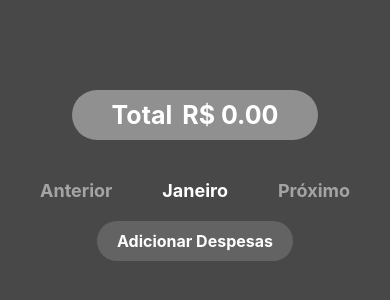
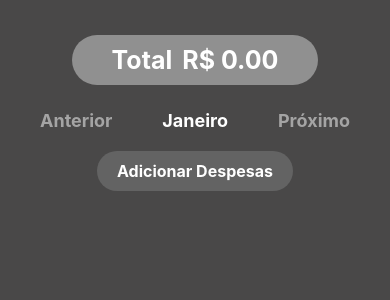
Before and after one commit to luisa-diniz/finances-app, a React Native app: screen / in a window 390 px wide. Shown: the top 300 px of the page. Built offline with nearby package versions, Linux system fonts and the light colour scheme.

Commit message:
adding scroll bar to the flatlists

```diff
--- a/src/components/Main/index.tsx
+++ b/src/components/Main/index.tsx
@@ -1,8 +1,7 @@
 import React, { useState, useEffect } from 'react';
-import { StyleSheet, Text, View, TextInput, FlatList, Alert, Modal, TouchableOpacity } from 'react-native';
+import { StyleSheet, Text, View, TextInput, FlatList, Alert, Modal, TouchableOpacity, Image } from 'react-native';
 import { Picker } from '@react-native-picker/picker';
 import AsyncStorage from '@react-native-async-storage/async-storage';
-import { Image } from 'react-native';
 import { styles } from './styles';
 
 export default function Home() {
@@ -154,7 +153,7 @@ export default function Home() {
           );
         }}
         keyExtractor={(item) => item}
-        contentContainerStyle={styles.listContainer}
+        contentContainerStyle={{ paddingBottom: 20 }} // Garantindo que tenha espaço no fundo
       />
 
       <Modal
@@ -206,6 +205,8 @@ export default function Home() {
         <View style={styles.modalOverlay}>
           <View style={styles.modalContainer}>
             <Text style={styles.headerText}>{selectedCategory}</Text>
+
+            {/* FlatList aqui substituindo o ScrollView */}
             <FlatList
               data={groupedExpenses[selectedCategory || '']}
               renderItem={({ item }) => (
@@ -217,14 +218,13 @@ export default function Home() {
               keyExtractor={(item, index) => index.toString()}
               contentContainerStyle={styles.detailsListContainer}
             />
+
             <View style={styles.buttonsContainer}>
               <TouchableOpacity
                 style={[styles.defaultButton, { backgroundColor: '#2e2e2e' }]}
                 onPress={deleteCategoryExpenses}
               >
-                 <Image source={require('../../../assets/delete-icon.png')}
-              style={{ width: 22, height: 22 }}
-              />
+                <Image source={require('../../../assets/delete-icon.png')} style={{ width: 22, height: 22 }} />
               </TouchableOpacity>
               <TouchableOpacity
                 style={[styles.defaultButton, { backgroundColor: '#171718' }]}
--- a/src/components/Main/styles.ts
+++ b/src/components/Main/styles.ts
@@ -6,11 +6,12 @@ export const styles = StyleSheet.create({
       justifyContent: 'flex-start',
       alignItems: 'center',
       backgroundColor: '#494848',
-      paddingTop: 70,
+      paddingTop: 30,
       paddingBottom: 20,
       paddingLeft: 20,
       paddingRight: 20,
       width: '100%',
+      height: '100%',
     },
     headerContainer: {
       flexDirection: 'row',
@@ -21,7 +22,7 @@ export const styles = StyleSheet.create({
       paddingHorizontal: 40,
       paddingVertical: 10,
       borderRadius: 40,
-      margin: 20,
+      margin: 5,
     },
     headerText: {
       fontSize: 25,
@@ -128,4 +129,7 @@ export const styles = StyleSheet.create({
       justifyContent: 'flex-start',
       width: '100%',
     },
+    scrollViewContainer: {
+        flex: 1,
+      },
   });
```
